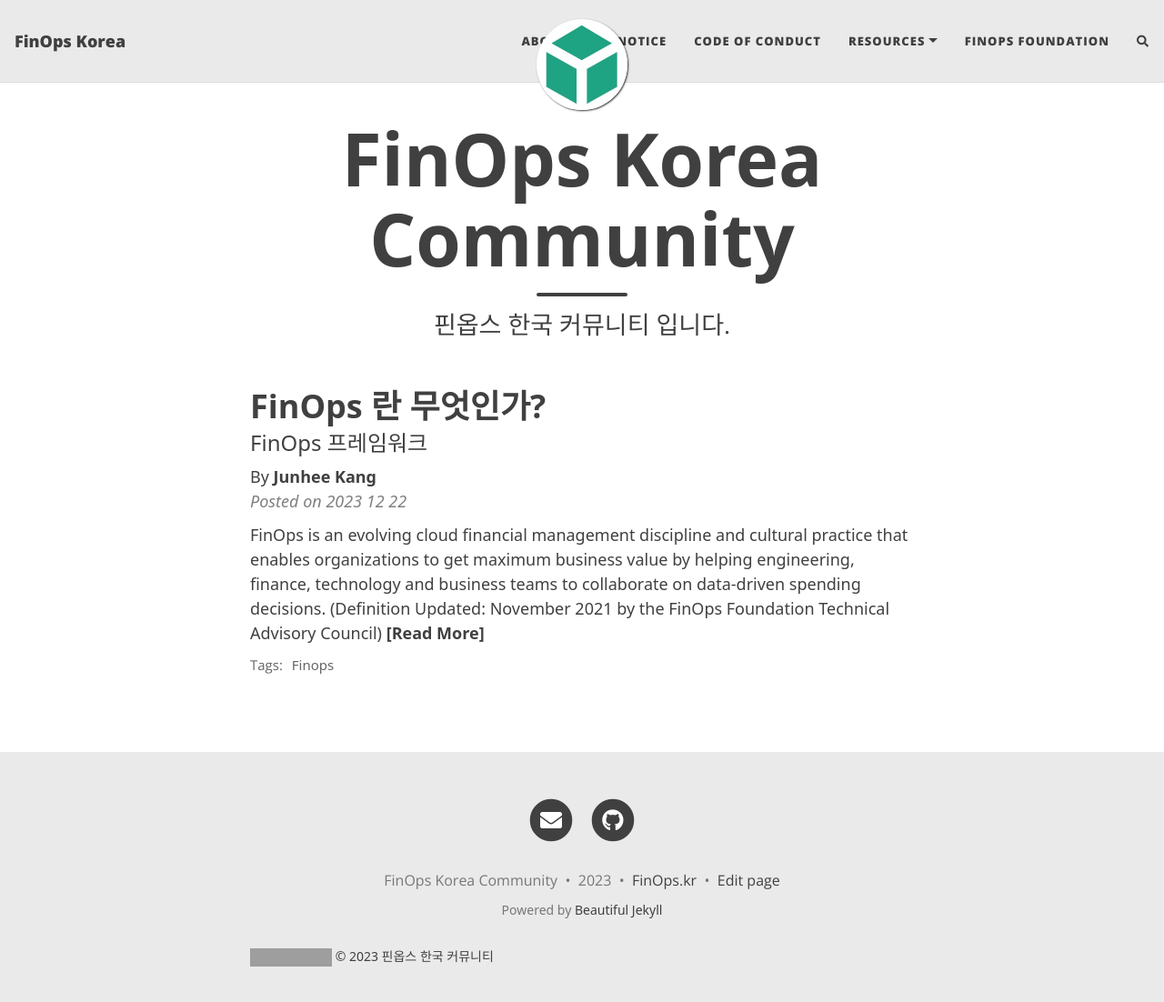
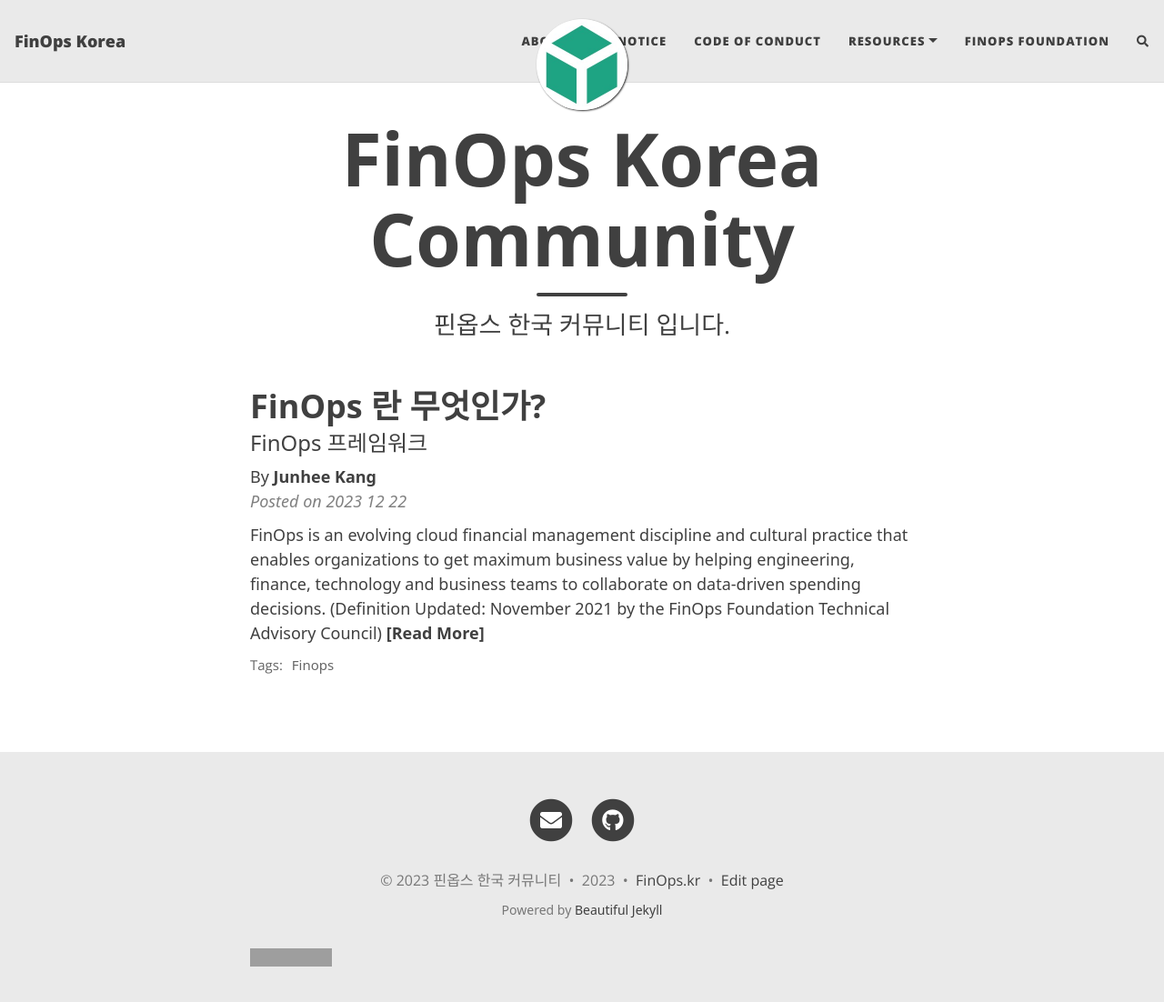
Before and after one commit to FinOpsKR/finopskr.github.io, a Jekyll site: the page built from index.html, in a window 1280 px wide and 1143 px high. Shown: the top 1102 px of the window at 91% size. Built offline with Jekyll 4.4.1, drawn with Linux system fonts in a browser that asks for light colours; nearby versions of some CDN libraries; the list of posts is cut into pages by our own code; comment, search, counter and statistics services are not loaded; grey boxes are pictures that could not be loaded.

Commit message:
footer update

```diff
--- a/_config.yml
+++ b/_config.yml
@@ -13,7 +13,7 @@
 title: FinOps Korea
 
 # Your name to show in the footer
-author: FinOps Korea Community
+author: © 2023 핀옵스 한국 커뮤니티
 
 ###############################################
 # --- List of links in the navigation bar --- #
--- a/_includes/footer.html
+++ b/_includes/footer.html
@@ -41,9 +41,8 @@
         Powered by
         <a href="https://beautifuljekyll.com">Beautiful Jekyll</a>
       </p>
-      <p class="text_muted">
-        <a href="https://hits.seeyoufarm.com"><img src="https://hits.seeyoufarm.com/api/count/incr/badge.svg?url=https%3A%2F%2Fgithub.com%2FFinOpsKR%2Fhit-counter&count_bg=%2379C83D&title_bg=%23555555&icon=&icon_color=%23E7E7E7&title=hits&edge_flat=false"/></a>
-        © 2023 핀옵스 한국 커뮤니티
+      <p>
+        <a href="https://hits.seeyoufarm.com" class="text_muted"><img src="https://hits.seeyoufarm.com/api/count/incr/badge.svg?url=https%3A%2F%2Fgithub.com%2FFinOpsKR%2Fhit-counter&count_bg=%2379C83D&title_bg=%23555555&icon=&icon_color=%23E7E7E7&title=hits&edge_flat=false"/></a>
       </p>{% endunless %}
 
       </div>
```
